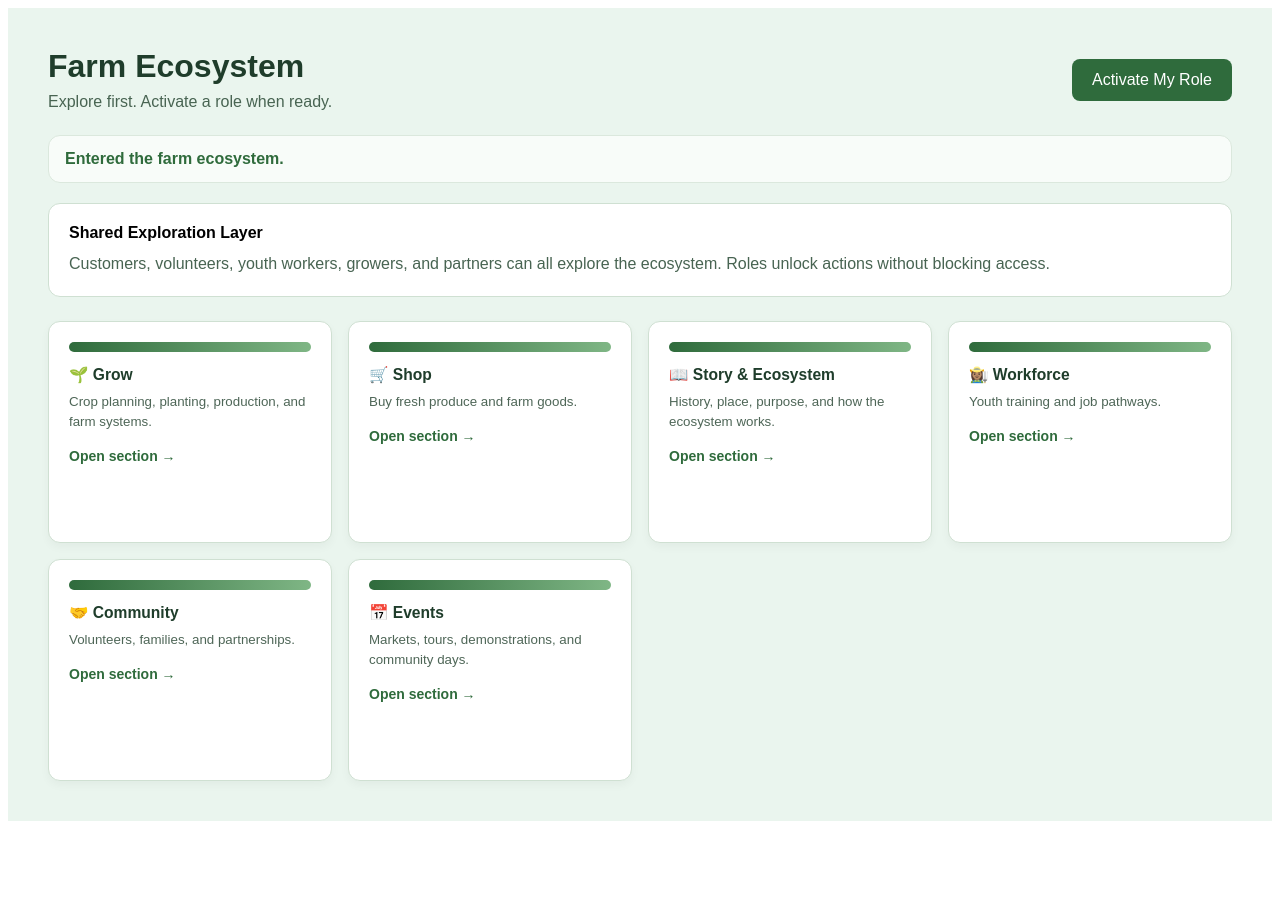
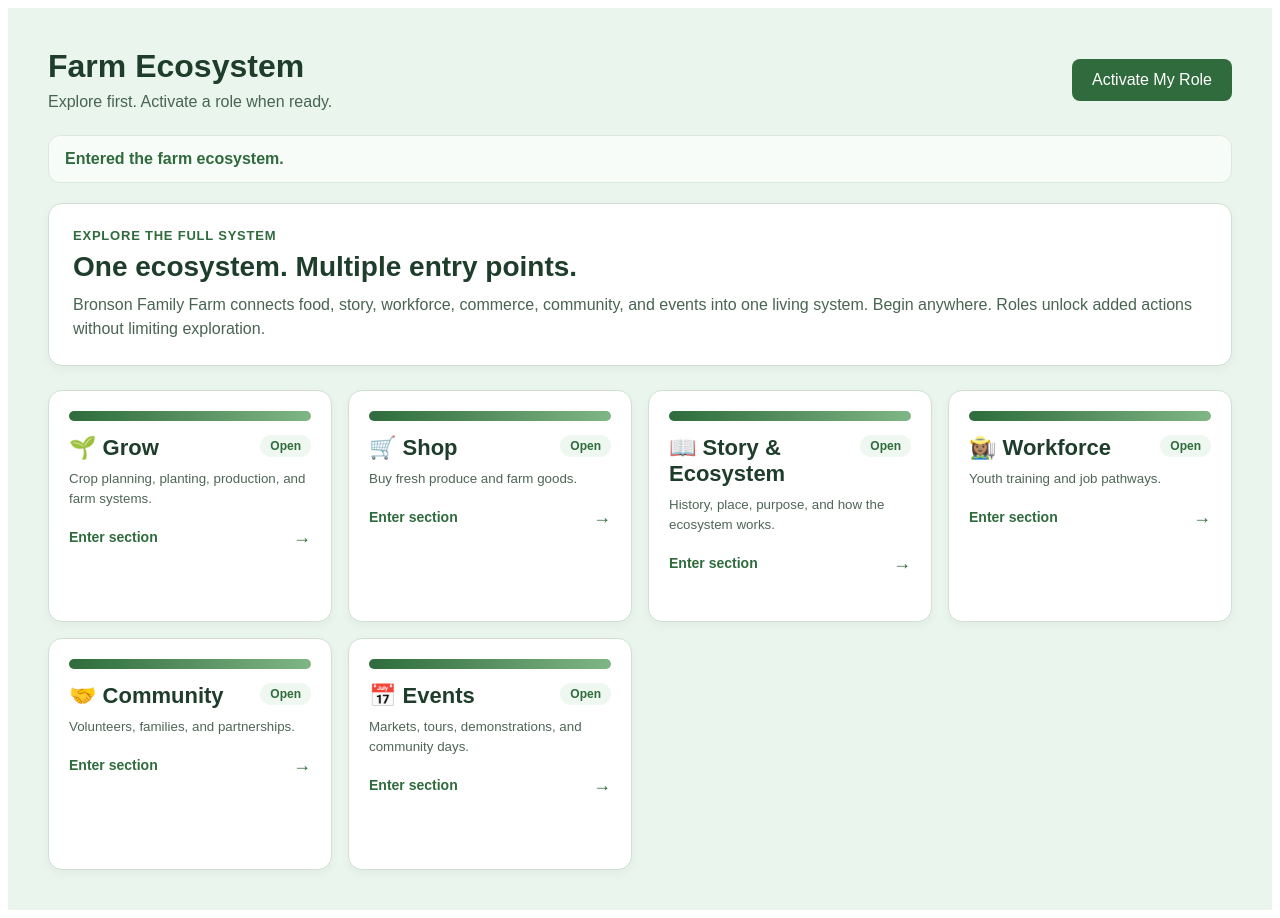
Before and after one commit to cburgessemail-gif/Farm, a React (Vite) app: page / in a window 1280 px wide. Both pictures are taken after a click on the button "Enter the Ecosystem". Before the commit the page ends 829 px from the top, so only its background shows below. Built offline with nearby package versions, Linux system fonts and the light colour scheme.

Commit message:
Refactor App component layout and styles
Removed the heroBlock div and updated the infoBox styling. Added new elements for better information display and adjusted layout properties.

```diff
--- a/src/App.tsx
+++ b/src/App.tsx
@@ -456,7 +456,6 @@ export default function App() {
       <div style={styles.center}>
         <div style={styles.card}>
           <div style={styles.eyebrow}>Bronson Family Farm Ecosystem Demo</div>
-          <div style={styles.heroBlock} />
           <h1 style={styles.title}>Bronson Family Farm</h1>
           <p style={styles.subtitle}>
             A living ecosystem rooted in food, family, land, learning, and opportunity.
@@ -501,10 +500,12 @@ export default function App() {
           <div style={styles.statusBar}>{statusMessage}</div>
 
           <div style={styles.infoBox}>
-            <strong>Shared Exploration Layer</strong>
+            <div style={styles.infoEyebrow}>Explore the Full System</div>
+            <h3 style={styles.infoTitle}>One ecosystem. Multiple entry points.</h3>
             <p style={styles.infoText}>
-              Customers, volunteers, youth workers, growers, and partners can all
-              explore the ecosystem. Roles unlock actions without blocking access.
+              Bronson Family Farm connects food, story, workforce, commerce, community,
+              and events into one living system. Begin anywhere. Roles unlock added
+              actions without limiting exploration.
             </p>
           </div>
 
@@ -520,9 +521,15 @@ export default function App() {
               >
                 <div style={styles.tile}>
                   <div style={styles.sectionAccent} />
-                  <h3 style={styles.tileTitle}>{section.title}</h3>
+                  <div style={styles.tileTopRow}>
+                    <h3 style={styles.tileTitle}>{section.title}</h3>
+                    <span style={styles.tileBadge}>Open</span>
+                  </div>
                   <p style={styles.tileText}>{section.desc}</p>
-                  <div style={styles.openText}>Open section →</div>
+                  <div style={styles.tileFooter}>
+                    <span style={styles.openText}>Enter section</span>
+                    <span style={styles.arrow}>→</span>
+                  </div>
                 </div>
               </button>
             ))}
@@ -1168,14 +1175,6 @@ const styles: any = {
     letterSpacing: "0.08em",
     textTransform: "uppercase",
   },
-  heroBlock: {
-    height: "220px",
-    borderRadius: "12px",
-    background:
-      "linear-gradient(135deg, #dfeee2 0%, #eef8f0 50%, #d7eadc 100%)",
-    border: "1px solid #cfe0d2",
-    marginBottom: "18px",
-  },
   title: {
     margin: "0",
     color: "#1f3d2b",
@@ -1265,10 +1264,24 @@ const styles: any = {
   },
   infoBox: {
     background: "#fff",
-    padding: "20px",
-    borderRadius: "12px",
+    padding: "24px",
+    borderRadius: "14px",
     border: "1px solid #cfe0d2",
     marginBottom: "24px",
+    boxShadow: "0 4px 10px rgba(0,0,0,0.04)",
+  },
+  infoEyebrow: {
+    color: "#2f6b3c",
+    fontSize: "13px",
+    fontWeight: 700,
+    letterSpacing: "0.06em",
+    textTransform: "uppercase",
+    marginBottom: "8px",
+  },
+  infoTitle: {
+    margin: "0 0 10px 0",
+    color: "#1f3d2b",
+    fontSize: "28px",
   },
   infoText: {
     margin: "10px 0 0 0",
@@ -1290,10 +1303,12 @@ const styles: any = {
   tile: {
     background: "#fff",
     padding: "20px",
-    borderRadius: "12px",
+    borderRadius: "14px",
     border: "1px solid #cfe0d2",
     boxShadow: "0 4px 10px rgba(0,0,0,0.04)",
-    minHeight: "180px",
+    minHeight: "190px",
+    display: "flex",
+    flexDirection: "column",
   },
   sectionAccent: {
     height: "10px",
@@ -1307,20 +1322,47 @@ const styles: any = {
     background: "linear-gradient(90deg, #2f6b3c 0%, #7fb685 100%)",
     marginBottom: "18px",
   },
+  tileTopRow: {
+    display: "flex",
+    justifyContent: "space-between",
+    alignItems: "flex-start",
+    gap: "12px",
+  },
   tileTitle: {
     margin: "0 0 8px 0",
     color: "#1f3d2b",
+    fontSize: "22px",
+  },
+  tileBadge: {
+    display: "inline-block",
+    padding: "4px 10px",
+    borderRadius: "999px",
+    background: "#eef8f0",
+    color: "#2f6b3c",
+    fontSize: "12px",
+    fontWeight: 700,
+    whiteSpace: "nowrap",
   },
   tileText: {
     margin: 0,
     color: "#4e6657",
     lineHeight: 1.5,
   },
+  tileFooter: {
+    marginTop: "18px",
+    display: "flex",
+    justifyContent: "space-between",
+    alignItems: "center",
+  },
   openText: {
-    marginTop: "16px",
     color: "#2f6b3c",
     fontWeight: 700,
     fontSize: "14px",
+  },
+  arrow: {
+    color: "#2f6b3c",
+    fontWeight: 700,
+    fontSize: "18px",
   },
   overlay: {
     position: "fixed",
```
